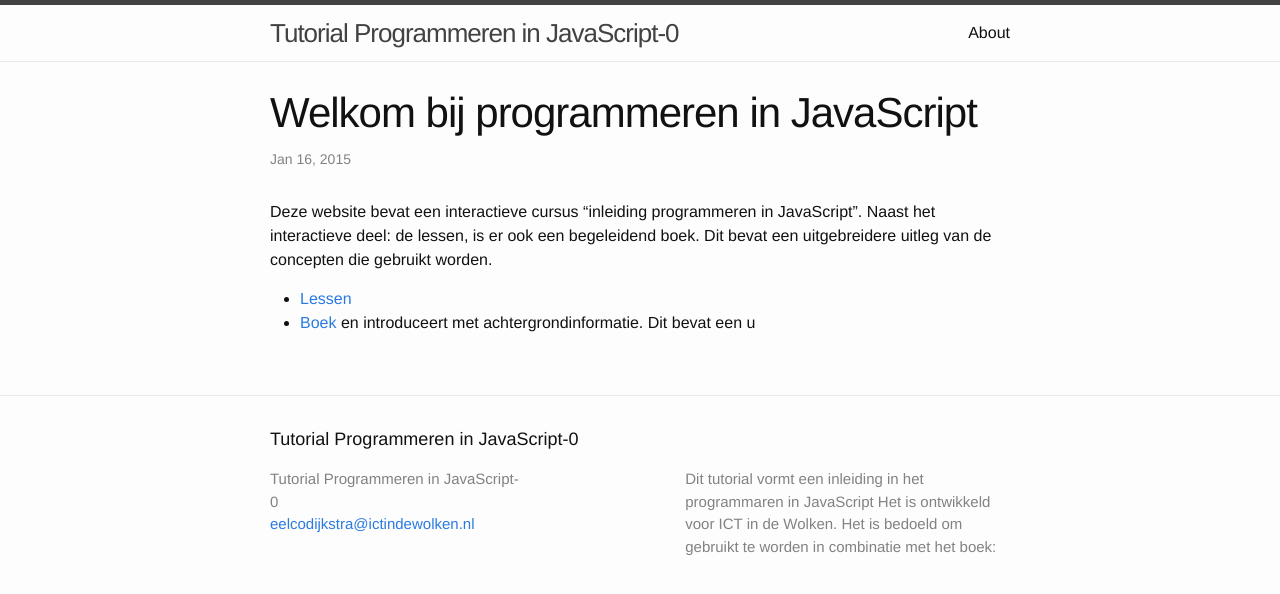
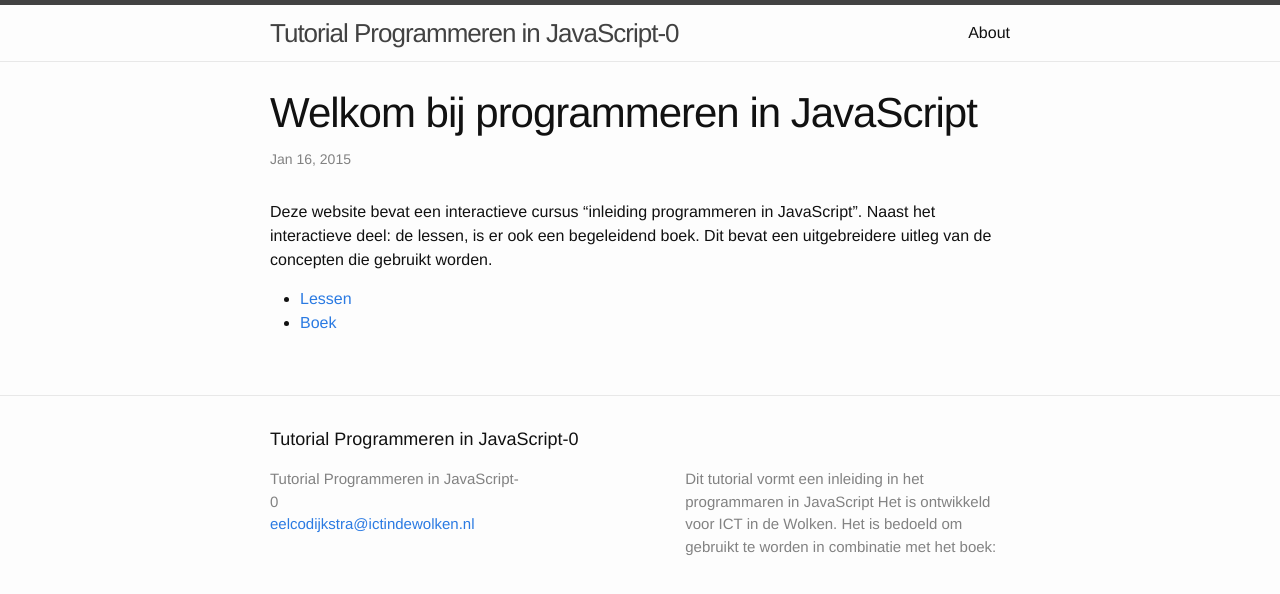
Before and after one commit to eelcodijkstra/pjs0, a Jekyll site: the page built from _posts/2015-01-13-welcome-to-jekyll.markdown, in a window 1280 px wide. Shown: the top 594 px of the page. Built offline with Jekyll 4.4.1, drawn with Linux system fonts in a browser that asks for light colours; a file with an impossible date is left out.

Commit message:
Opschonen

```diff
--- a/_posts/2015-01-13-welcome-to-jekyll.markdown
+++ b/_posts/2015-01-13-welcome-to-jekyll.markdown
@@ -8,4 +8,3 @@ Deze website bevat een interactieve cursus "inleiding programmeren in JavaScript
 
 * [Lessen]({{site.baseurl}}frame.html)
 * [Boek](http://infvo.com/books/pjs-0)
-en introduceert met achtergrondinformatie. Dit bevat een u
```
